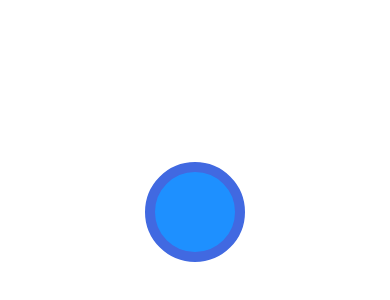
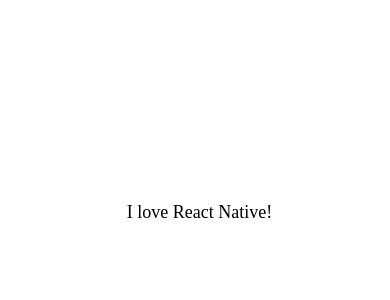
Before and after one commit to NoahJpg/DoneWithIt, a React Native app: screen / in a window 390 px wide. Shown: the part 210-510 px from the top of the page. Built offline with nearby package versions, Linux system fonts and the light colour scheme.

Commit message:
add components

```diff
--- a/App.js
+++ b/App.js
@@ -1,7 +1,7 @@
-import React from 'react';
-import { View } from 'react-native';
-import WelcomeScreen from './app/screens/WelcomeScreen';
-import ViewImageScreen from './app/screens/ViewImageScreen';
+import React from "react";
+import { View} from "react-native";
+
+import AppText from "./app/components/AppText";
 
 export default function App() {
   return (
@@ -12,16 +12,7 @@
         alignItems: "center",
       }}
     >
-      <View
-        style={{
-        backgroundColor: "dodgerblue",
-        width: 100,
-        height: 100,
-        borderWidth: 10,
-        borderColor: "royalblue",
-        borderRadius: 50,
-      }}
-      ></View>
+      <AppText> I love React Native!</AppText>
     </View>
   );
 }
--- /dev/null
+++ b/app/components/AppText/AppText.js
@@ -0,0 +1,10 @@
+import React from 'react';
+import { Text } from 'react-native';
+
+import styles from './styles';
+
+function AppText({children}) {
+  return <Text style={styles.text}> {children}</Text>
+}
+
+export default AppText;
--- /dev/null
+++ b/app/components/AppText/index.js
@@ -0,0 +1,3 @@
+import AppText from "./AppText";
+
+export default AppText;
--- /dev/null
+++ b/app/components/AppText/styles.js
@@ -0,0 +1,10 @@
+import { StyleSheet, Platform } from 'react-native';
+
+const styles = StyleSheet.create({
+  text: {
+    fontSize: 18,
+    fontFamily: Platform.OS === "android" ? "Roboto" : "Avenir"
+  },
+});
+
+export default styles
```
Also changed, not shown: app/components/AppText/AppText.android.js (added, +16 -0 lines), app/components/AppText/AppText.ios.js (added, +17 -0 lines).
